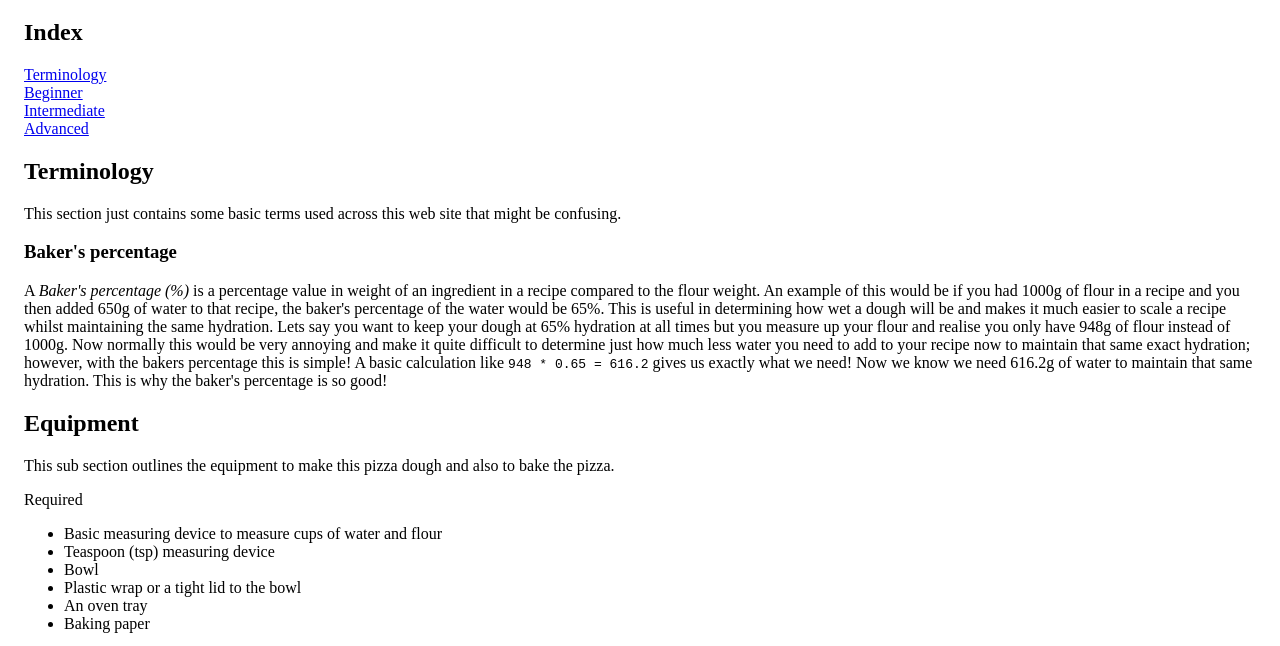
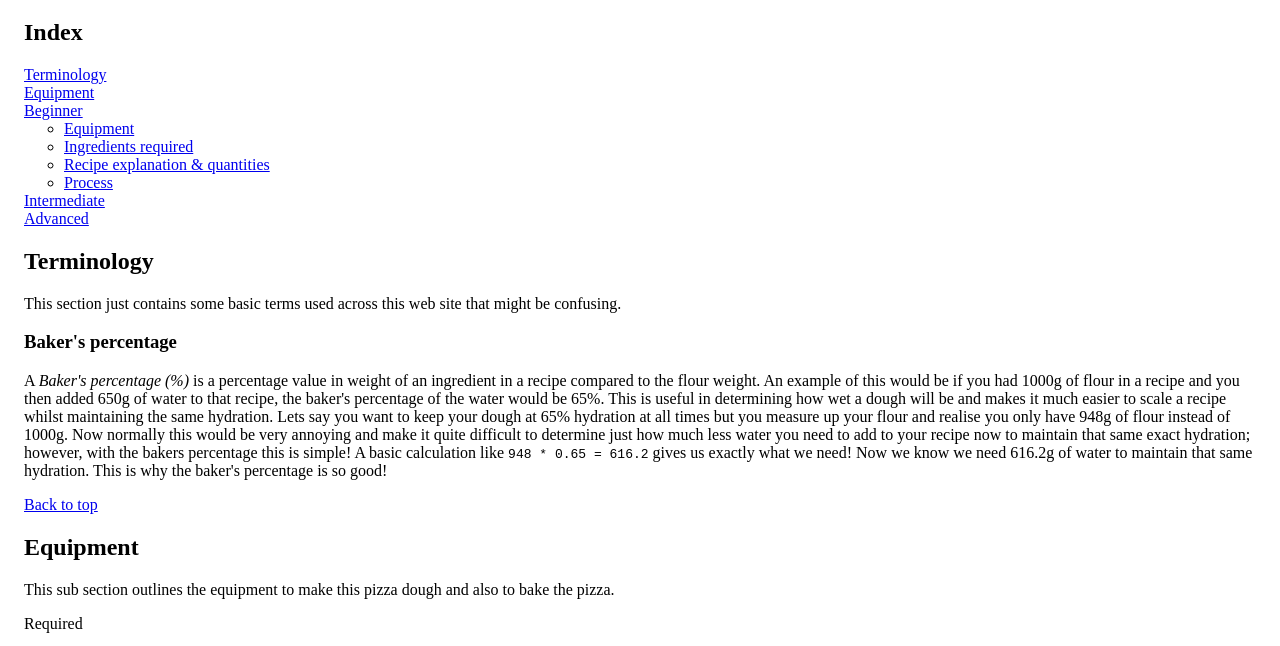
Before and after one commit to JohanJarvi/pizza-dough-recipes, a plain HTML site: page index.html in a window 1280 px wide. Shown: the part 85-731 px from the top of the page. Drawn offline with Linux system fonts and the light colour scheme.

Commit message:
Add some better index

```diff
--- a/index.html
+++ b/index.html
@@ -13,7 +13,14 @@
 
 		<ul id="index">
 			<li><a href="#terminology">Terminology</a><li>
+			<li><a href="#equipment">Equipment</a></li>
 			<li><a href="#beginner">Beginner</a><li>
+				<ul>
+					<li><a href="#beginner-equipment">Equipment</a></li>
+					<li><a href="#beginner-ingredients">Ingredients required</a></li>
+					<li><a href="#beginner-recipe">Recipe explanation & quantities</a></li>
+					<li><a href="#beginner-process">Process</a></li>
+				</ul>
 			<li><a href="#intermediate">Intermediate</a><li>
 			<li><a href="#advanced">Advanced</a><li>
 		</ul>
@@ -24,7 +31,9 @@
 		<h3>Baker's percentage</h3>
 		<p>A <em>Baker's percentage (%)</em> is a percentage value in weight of an ingredient in a recipe compared to the flour weight. An example of this would be if you had 1000g of flour in a recipe and you then added 650g of water to that recipe, the baker's percentage of the water would be 65%. This is useful in determining how wet a dough will be and makes it much easier to scale a recipe whilst maintaining the same hydration. Lets say you want to keep your dough at 65% hydration at all times but you measure up your flour and realise you only have 948g of flour instead of 1000g. Now normally this would be very annoying and make it quite difficult to determine just how much less water you need to add to your recipe now to maintain that same exact hydration; however, with the bakers percentage this is simple! A basic calculation like <code>948 * 0.65 = 616.2</code> gives us exactly what we need! Now we know we need 616.2g of water to maintain that same hydration. This is why the baker's percentage is so good!</p>
 
-		<h2>Equipment</h2>
+		<a href="#title">Back to top</a>
+
+		<h2 id="equipment">Equipment</h2>
 
 		<p>This sub section outlines the equipment to make this pizza dough and also to bake the pizza.</p>
 		<p id="required-equipment">Required</p>
@@ -53,6 +62,7 @@
 			<li>A pizza oven</li>
 		</ul>
 
+		<a href="#title">Back to top</a>
 
 		<h2 id="beginner">Beginner</h2>
 
@@ -64,11 +74,11 @@
 		<p>This section will also use the easiest possible method in the shortest amount of time.</p>
 		<p>After this we will proceed through intermediate and advanced where equipment, method and ingredients will progressively grow in complexity.</p>
 
-		<h3>Equipment</h3>
+		<h3 id="beginner-equipment">Equipment</h3>
 
 		<p>For this recipe only the <a href="#required-equipment">required</a> equipment will be necessary.</p>
 
-		<h3>Ingredients required</h3>
+		<h3 id="beginner-ingredients">Ingredients required</h3>
 
 		<p>This sub section outlines the required ingredients for this pizza dough.</p>
 
@@ -79,7 +89,7 @@
 			<li>Salt</li>
 		</ul>
 
-		<h3>Recipe explanation & Quantities</h3>
+		<h3 id="beginner-recipe">Recipe explanation & Quantities</h3>
 
 		<p>This sub section outlines the actual recipe of the beginner pizza dough.</p>
 		<p>The quantities in this section should roughly equate to two dough balls that weigh 250g each.</p>
@@ -127,7 +137,7 @@
 			</tbody>
 		</table>
 
-		<h3>Process</h3>
+		<h3 id="beginner-process">Process</h3>
 
 	        <p>The following section outlines the process split into smaller parts to hopefully be easier to follow.</p>
 
```
